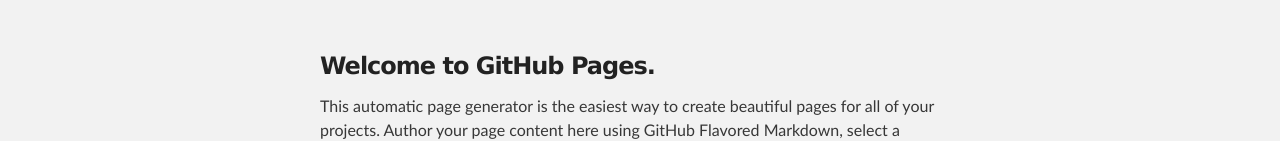
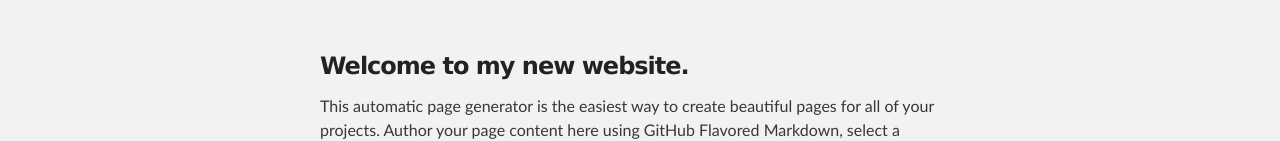
Before and after one commit to howdesign/howdesign.github.com, a plain HTML site: page index.html in a window 1280 px wide. Shown: the part 209-350 px from the top of the page. Drawn offline with Linux system fonts and the light colour scheme.

Commit message:
Update index.html

```diff
--- a/index.html
+++ b/index.html
@@ -27,7 +27,7 @@
     <div id="main_content_wrap" class="outer">
       <section id="main_content" class="inner">
         <h3>
-<a name="welcome-to-github-pages" class="anchor" href="#welcome-to-github-pages"><span class="octicon octicon-link"></span></a>Welcome to GitHub Pages.</h3>
+<a name="welcome-to-github-pages" class="anchor" href="#welcome-to-github-pages"><span class="octicon octicon-link"></span></a>Welcome to my new website.</h3>
 
 <p>This automatic page generator is the easiest way to create beautiful pages for all of your projects. Author your page content here using GitHub Flavored Markdown, select a template crafted by a designer, and publish. After your page is generated, you can check out the new branch:</p>
 
```
